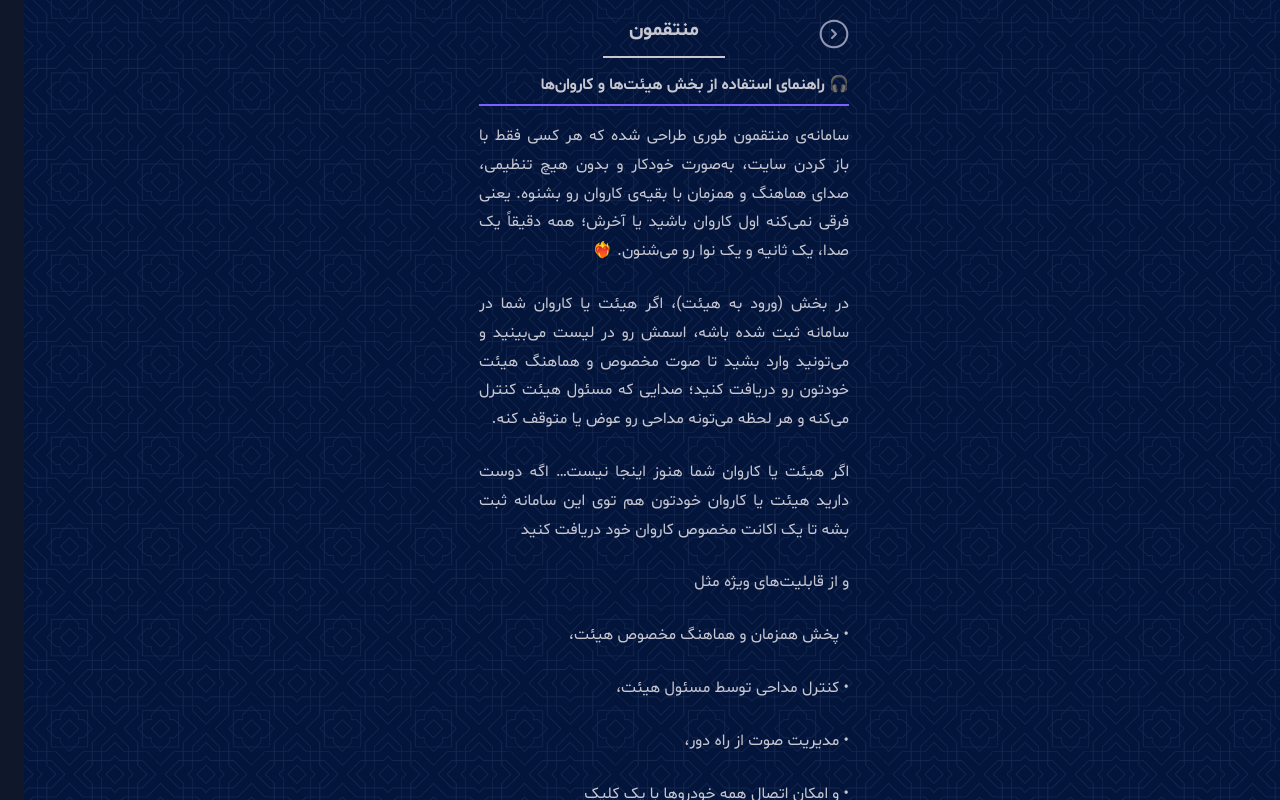
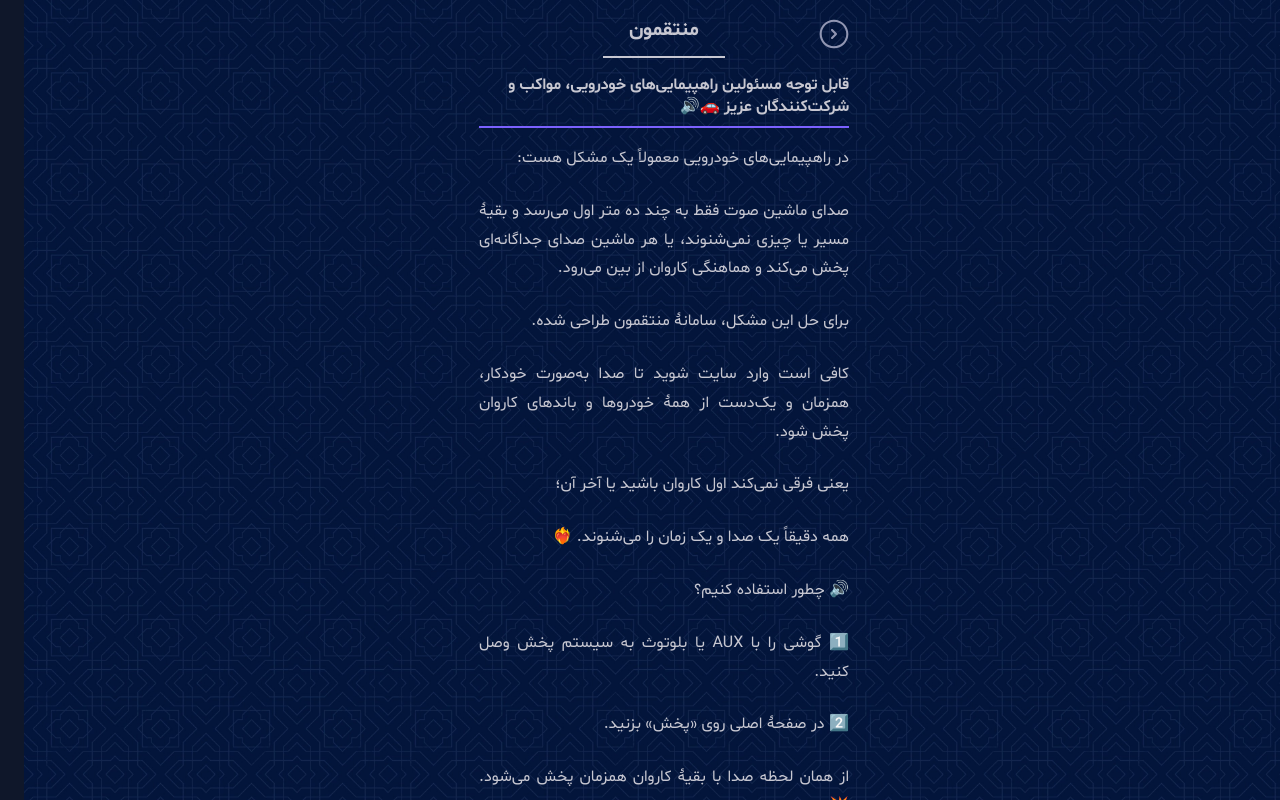
Before and after one commit to nimash79/Montaghemon_frontend, a React (Vite) app: page /guide in a window 1280 px wide. Built offline with nearby package versions, Linux system fonts and the light colour scheme; no server answers.

Commit message:
fix: 🐛 change guide page content

```diff
--- a/src/pages/GuidePage.jsx
+++ b/src/pages/GuidePage.jsx
@@ -4,38 +4,51 @@ const GuidePage = () => {
   return (
     <div className="guide-page">
       <div className="guide-title">
-        🎧 راهنمای استفاده از بخش هیئت‌ها و کاروان‌ها
+        قابل توجه مسئولین راهپیمایی‌های خودرویی، مواکب و شرکت‌کنندگان عزیز
+        🚗🔊
       </div>
       <div className="guide-description">
+        <p>در راهپیمایی‌های خودرویی معمولاً یک مشکل هست:</p>
         <p>
-          سامانه‌ی منتقمون طوری طراحی شده که هر کسی فقط با باز کردن سایت،
-          به‌صورت خودکار و بدون هیچ تنظیمی، صدای هماهنگ و همزمان با بقیه‌ی
-          کاروان رو بشنوه. یعنی فرقی نمی‌کنه اول کاروان باشید یا آخرش؛ همه
-          دقیقاً یک صدا، یک ثانیه و یک نوا رو می‌شنون. ❤️‍🔥
+          صدای ماشین صوت فقط به چند ده متر اول می‌رسد و بقیهٔ مسیر یا چیزی
+          نمی‌شنوند، یا هر ماشین صدای جداگانه‌ای پخش می‌کند و هماهنگی کاروان از
+          بین می‌رود.
+        </p>
+        <p>برای حل این مشکل، سامانهٔ منتقمون طراحی شده.</p>
+        <p>
+          کافی است وارد سایت شوید تا صدا به‌صورت خودکار، همزمان و یک‌دست از
+          همهٔ خودروها و باندهای کاروان پخش شود.
+        </p>
+        <p>یعنی فرقی نمی‌کند اول کاروان باشید یا آخر آن؛</p>
+        <p>همه دقیقاً یک صدا و یک زمان را می‌شنوند. ❤️‍🔥</p>
+        <p>🔊 چطور استفاده کنیم؟</p>
+        <p>1️⃣ گوشی را با AUX یا بلوتوث به سیستم پخش وصل کنید.</p>
+        <p>2️⃣ در صفحهٔ اصلی روی «پخش» بزنید.</p>
+        <p>از همان لحظه صدا با بقیهٔ کاروان همزمان پخش می‌شود. 💥</p>
+        <p>🎧 بخش «ورود به هیئت»</p>
+        <p>
+          اگر هیئت یا کاروان شما در سامانه ثبت شده باشد، می‌توانید از بخش «ورود
+          به هیئت» اسم هیئت خودتان را انتخاب کنید.
+        </p>
+        <p>در این حالت، مسئول هیئت می‌تواند:</p>
+        <p>• مداحی را انتخاب کند</p>
+        <p>• صدا را متوقف کند</p>
+        <p>• صوت جدید پخش کند</p>
+        <p>
+          و هر کاری که انجام دهد، همزمان برای همهٔ اعضای هیئت اجرا می‌شود. ⚡
         </p>
         <p>
-          در بخش (ورود به هیئت)، اگر هیئت یا کاروان شما در سامانه ثبت شده باشه،
-          اسمش رو در لیست می‌بینید و می‌تونید وارد بشید تا صوت مخصوص و هماهنگ
-          هیئت خودتون رو دریافت کنید؛ صدایی که مسئول هیئت کنترل می‌کنه و هر لحظه
-          می‌تونه مداحی رو عوض یا متوقف کنه.
+          ✨ اگر هیئت یا کاروان شما هنوز در سامانه نیست و دوست دارید اکانت مخصوص
+          خودتان را داشته باشید تا:
         </p>
-        <p>
-          اگر هیئت یا کاروان شما هنوز اینجا نیست… اگه دوست دارید هیئت یا کاروان
-          خودتون هم توی این سامانه ثبت بشه تا یک اکانت مخصوص کاروان خود دریافت
-          کنید
-        </p>
-        <p>و از قابلیت‌های ویژه مثل</p>
-        <p>• پخش همزمان و هماهنگ مخصوص هیئت،</p>
-        <p>• کنترل مداحی توسط مسئول هیئت،</p>
-        <p>• مدیریت صوت از راه دور،</p>
-        <p>• و امکان اتصال همه خودروها با یک کلیک</p>
-        <p>استفاده کنید،</p>
-        <p>
-          فقط کافی هست به آی‌دی زیر در پیام‌رسان ایتا پیام بدید تا براتون اکانت
-          هیئت ساخته بشه:
-        </p>
-        <p style={{direction: "ltr"}}>
-          <Link to={"https://eitaa.com/montaghemonim"} target="_blank">📩 @montaghemonim</Link>
+        <p>• پخش هماهنگ مخصوص هیئت داشته باشید</p>
+        <p>• مداحی‌ها را از راه دور کنترل کنید</p>
+        <p>• و همهٔ خودروها با یک کلیک هم‌صدا شوند</p>
+        <p>کافی است در پیام‌رسان ایتا پیام بدهید:</p>
+        <p style={{ direction: "ltr" }}>
+          <Link to={"https://eitaa.com/montaghemonim"} target="_blank">
+            📩 @montaghemonim
+          </Link>
         </p>
         <p>
           با افتخار در کنار هیئت شما هستیم و کمک می‌کنیم صدای هیئتتون رساتر،
```
